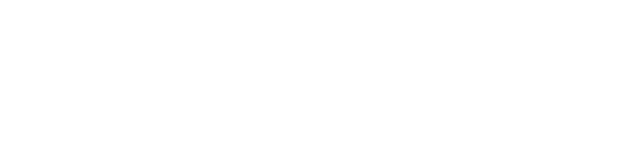
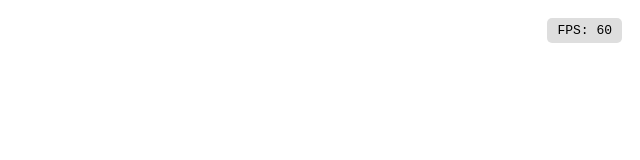
Before and after one commit to michbuett/alchemy.js, a website: page examples/arena/public/index.html in a window 1280 px wide. Shown: the whole page, without its empty margins (640-1280 px from the left). Drawn offline with nearby package versions, Linux system fonts and the light colour scheme; files that its build step writes are made by us from their sources.

Commit message:
Enhance example game "Arena"
 - render/update viewport
 - show fps
 - add basic styling

```diff
--- a/examples/arena/public/index.html
+++ b/examples/arena/public/index.html
@@ -5,8 +5,7 @@
         <meta http-equiv="Content-type" content="text/html; charset=utf-8"/>
         <title>Arena</title>
 
-        <!-- <link rel="stylesheet" type="text/css" href="css/alchemy.css"/>
-        <link rel="stylesheet" type="text/css" href="css/cast-away.css"/> -->
+        <link rel="stylesheet" type="text/css" href="css/arena.css"/>
 
         <script type="text/javascript" src="../../../lib/core/Alchemy.js"></script>
         <script type="text/javascript">
@@ -21,14 +20,13 @@
                 require: ['arena.Application'],
 
                 onReady: function () {
-                    var app = alchemy('browser.Application').create({
+                    var app = alchemy('arena.Application').create({
                         title: 'Arena'
                     });
                     app.launch();
                 }
             });
         </script>
-
     </head>
 
     <body>
--- a/examples/arena/public/js/Application.js
+++ b/examples/arena/public/js/Application.js
@@ -32,6 +32,20 @@
         extend: 'browser.Application',
         requires: ['arena.Viewport'],
         overrides: {
+            prepare: function () {
+                this.viewport = alchemy('arena.Viewport').create();
+            },
+
+            update: function (frame) {
+                this.viewport.update(frame, this);
+                if (frame > 1000) {
+                    this.end();
+                }
+            },
+
+            draw: function () {
+                this.viewport.draw();
+            }
         }
     });
 }());
--- a/examples/arena/public/js/Viewport.js
+++ b/examples/arena/public/js/Viewport.js
@@ -33,6 +33,34 @@
         name: 'arena.Viewport',
         extend: 'Oculus',
         overrides: {
+            template: [
+                '<div id="<$data.id$>" class="viewport">',
+                '<div class="fps"></div>',
+                '</div>'
+            ].join(''),
+
+            update: function (frame, app) {
+                if (frame % 100 === 0) {
+                    var fpsEl = document.querySelector('.viewport .fps');
+                    if (fpsEl) {
+                        fpsEl.innerHTML = 'FPS: ' + Math.round(app.fps());
+                    }
+                }
+            },
+
+            draw: function () {
+                if (!this.rendered) {
+                    this.render();
+                }
+            },
+
+            render: function () {
+                document.body.innerHTML = alchemy.render(this.template, {
+                    id: this.id
+                });
+                this.rendered = true;
+                return null;
+            }
         }
     });
 }());
--- /dev/null
+++ b/examples/arena/public/scss/_viewport.scss
@@ -0,0 +1,18 @@
+html, body {
+    height: 100%;
+}
+
+.viewport {
+    height: 100%;
+    position: relative;
+
+    .fps {
+        position: absolute;
+        top: 10px;
+        right: 10px;
+        padding: 5px 10px;
+        background-color: rgba(200, 200, 200, 0.6);
+        border-radius: 5px;
+        font-family: Monospace;
+    }
+}
--- /dev/null
+++ b/examples/arena/public/scss/arena.scss
@@ -0,0 +1 @@
+@import 'viewport';
```
Also changed, not shown: lib/browser/Application.js.
